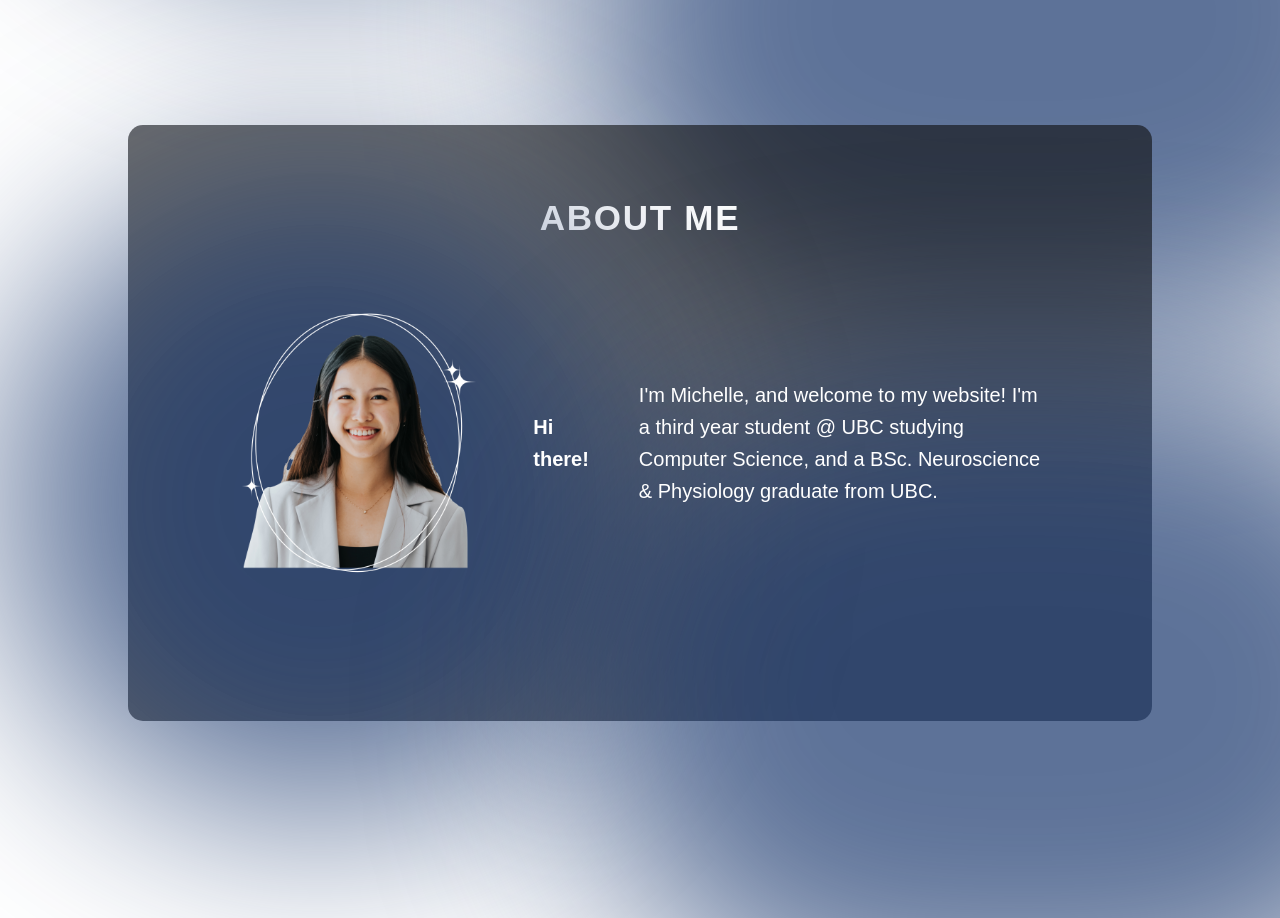
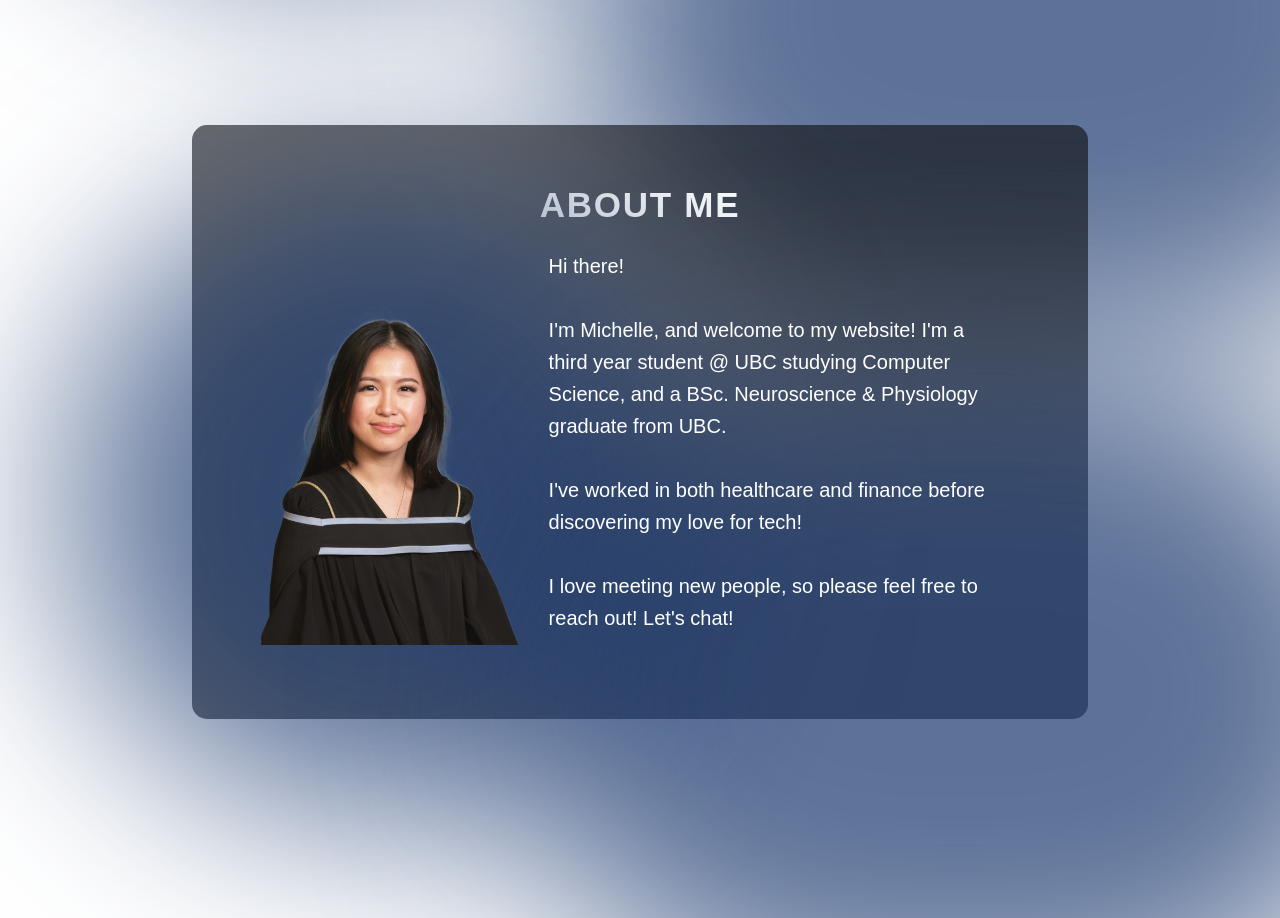
Before and after one commit to michellejslei/michellejslei, a React (Vite) app in the folder personal-portfolio/: page / in a window 1280 px wide. Shown: the part 700-1618 px from the top of the page. Built offline with nearby package versions, Linux system fonts and the light colour scheme; a web font is replaced by a local one.

Commit message:
about me photo and container updated

```diff
--- a/personal-portfolio/src/components/About/About.jsx
+++ b/personal-portfolio/src/components/About/About.jsx
@@ -7,16 +7,21 @@ const About = () => {
     <h2 className={styles.title}>About Me</h2>
     <div className={styles.content}>
         <img
-        src={getImageUrl("hero/headshot.png")}
+        src={getImageUrl("hero/gradphoto.png")}
         alt="michelle sitting"
         className={styles.aboutImage}
         />
-        <h2 className={styles.aboutItem}>
-            Hi there!
-        </h2>
-        <p className={styles.aboutItem}>
-            I'm Michelle, and welcome to my website! I'm a third year student @ UBC studying Computer Science, and a BSc. Neuroscience & Physiology graduate from UBC.
-        </p>
+        <div className={styles.textGroup}>
+          <p className={styles.aboutItem}>
+              Hi there!
+              <br/><br/>
+              I'm Michelle, and welcome to my website! I'm a third year student @ UBC studying Computer Science, and a BSc. Neuroscience & Physiology graduate from UBC.
+              <br/><br/>
+              I've worked in both healthcare and finance before discovering my love for tech!
+              <br/><br/>
+              I love meeting new people, so please feel free to reach out! Let's chat!
+          </p>
+        </div>
     </div>
     <div className={styles.topBlur} />
     <div className={styles.bottomBlur} />
--- a/personal-portfolio/src/components/About/About.module.css
+++ b/personal-portfolio/src/components/About/About.module.css
@@ -20,11 +20,11 @@
     position: relative;
     background-color: rgba(12, 12, 12, 0.6);
     border-radius: 15px;
-    padding: 73px;
+    padding: 60px;
     margin-top: 129px;
     z-index: 1;
-    margin-left: 10%;
-    margin-right: 10%;
+    margin-left: 15%;
+    margin-right: 15%;
 }
 
 .title {
@@ -49,6 +49,14 @@
 .aboutImage {
     width: 35%;
     z-index: 1;
+    transform: scaleX(-1);
+}
+
+.textGroup {
+    display: flex;
+    flex-direction: column;
+    align-items: flex-start;
+    gap: 10px;
 }
 
 .aboutItems {
@@ -67,7 +75,6 @@
     border-radius: 20px;
     list-style: none;
     padding: 25px;
-    /* background-image: linear-gradient(90deg, rgba(165, 215, 232, 0.42) 0%, rgba(255, 255, 255, 0) 100%); */
     font-family: 'HagridRegular', sans-serif;
     color: white;
     line-height: 1.6;
```
Also changed, not shown: personal-portfolio/assets/hero/gradphoto.png (added).
